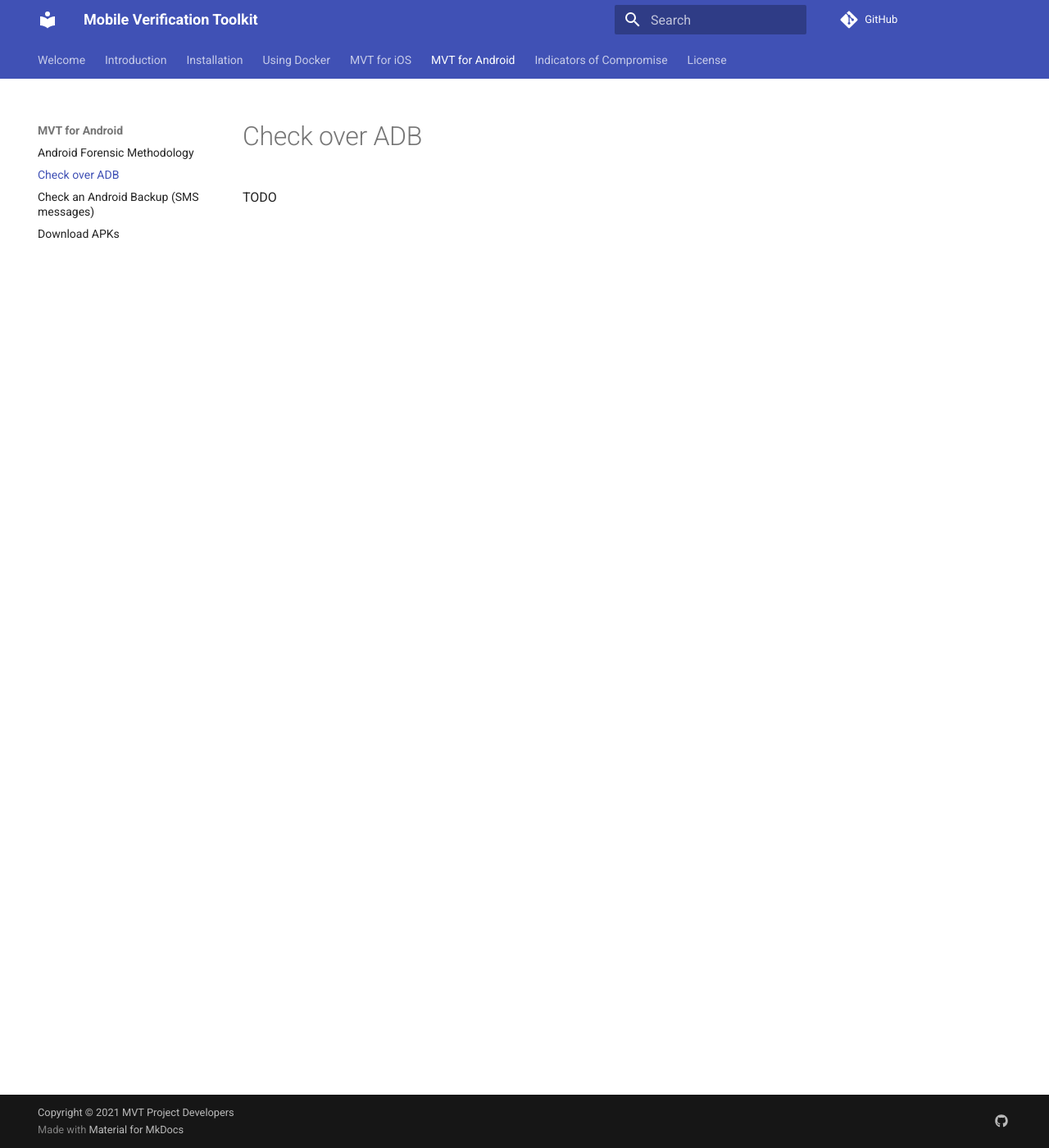
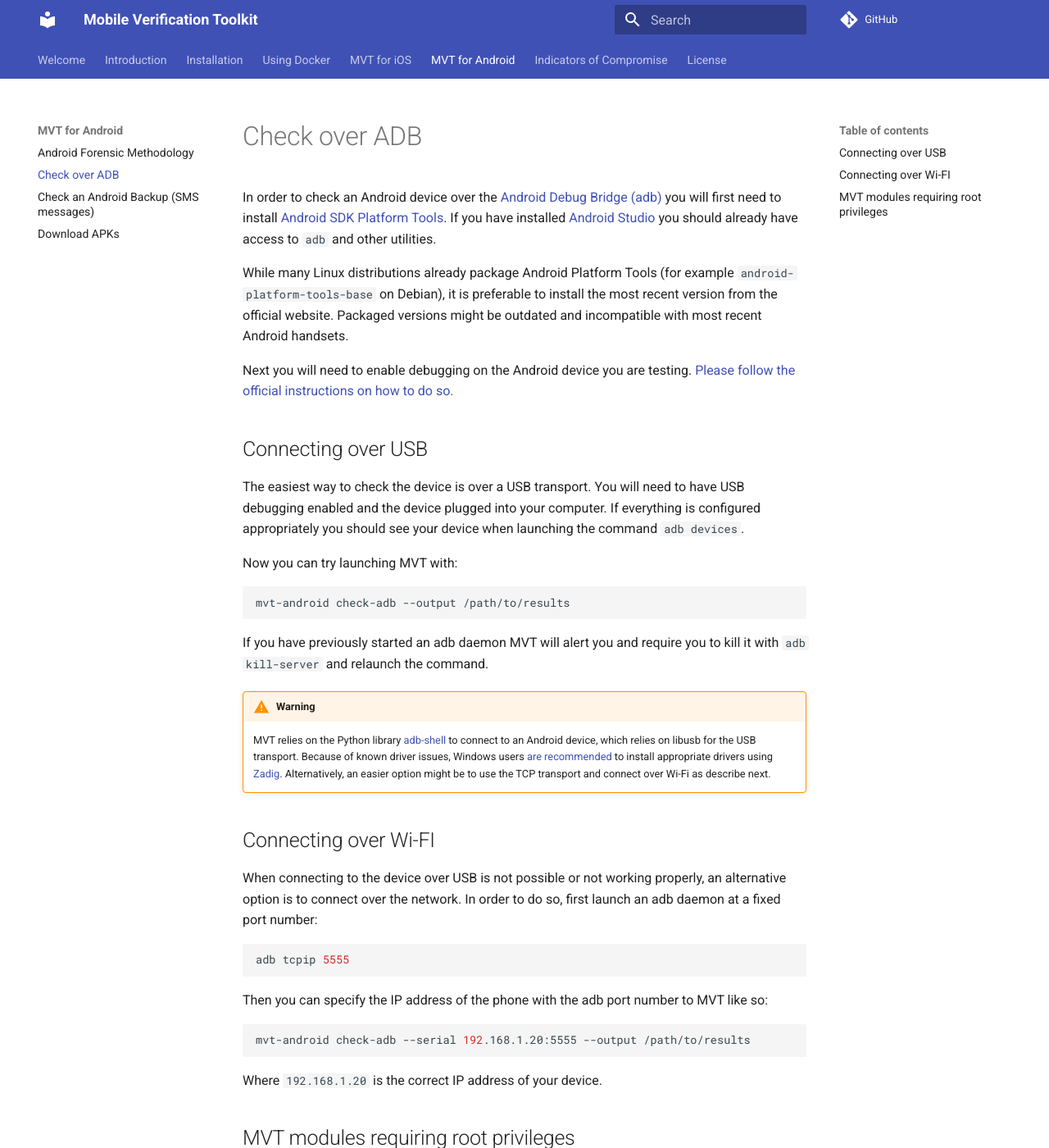
Before and after one commit to appcheckdemo/mvt, an MkDocs documentation site: the page built from docs/android/adb.md, in a window 1280 px wide and 1400 px high. Shown: the whole window at 82% size. Built offline with MkDocs 1.6.1 and Material for MkDocs 9.7.7, drawn with Linux system fonts in a browser that asks for light colours; comment, search, counter and statistics services are not loaded; some of the changed text lies outside the part shown.

Commit message:
Updated Android documentation

````diff
--- a/docs/android/adb.md
+++ b/docs/android/adb.md
@@ -1,8 +1,42 @@
 # Check over ADB
 
-TODO
+In order to check an Android device over the [Android Debug Bridge (adb)](https://developer.android.com/studio/command-line/adb) you will first need to install [Android SDK Platform Tools](https://developer.android.com/studio/releases/platform-tools). If you have installed [Android Studio](https://developer.android.com/studio/) you should already have access to `adb` and other utilities.
 
-<!-- In order to use `mvt-android` you need to connect your Android device to your computer. You will then need to [enable USB debugging](https://developer.android.com/studio/debug/dev-options#enable>) on the Android device.
+While many Linux distributions already package Android Platform Tools (for example `android-platform-tools-base` on Debian), it is preferable to install the most recent version from the official website. Packaged versions might be outdated and incompatible with most recent Android handsets.
 
-If this is the first time you connect to this device, you will need to approve the authentication keys through a prompt that will appear on your Android device.
- -->
+Next you will need to enable debugging on the Android device you are testing. [Please follow the official instructions on how to do so.](https://developer.android.com/studio/command-line/adb)
+
+## Connecting over USB
+
+The easiest way to check the device is over a USB transport. You will need to have USB debugging enabled and the device plugged into your computer. If everything is configured appropriately you should see your device when launching the command `adb devices`.
+
+Now you can try launching MVT with:
+
+```bash
+mvt-android check-adb --output /path/to/results
+```
+
+If you have previously started an adb daemon MVT will alert you and require you to kill it with `adb kill-server` and relaunch the command.
+
+!!! warning
+    MVT relies on the Python library [adb-shell](https://pypi.org/project/adb-shell/) to connect to an Android device, which relies on libusb for the USB transport. Because of known driver issues, Windows users [are recommended](https://github.com/JeffLIrion/adb_shell/issues/118) to install appropriate drivers using [Zadig](https://zadig.akeo.ie/). Alternatively, an easier option might be to use the TCP transport and connect over Wi-Fi as describe next.
+
+## Connecting over Wi-FI
+
+When connecting to the device over USB is not possible or not working properly, an alternative option is to connect over the network. In order to do so, first launch an adb daemon at a fixed port number:
+
+```bash
+adb tcpip 5555
+```
+
+Then you can specify the IP address of the phone with the adb port number to MVT like so:
+
+```bash
+mvt-android check-adb --serial 192.168.1.20:5555 --output /path/to/results
+```
+
+Where `192.168.1.20` is the correct IP address of your device.
+
+## MVT modules requiring root privileges
+
+Of the currently available `mvt-android check-adb` modules a handful require root privileges to function correctly. This is because certain files, such as browser history and SMS messages databases are not accessible with user privileges through adb. These modules are to be considered OPTIONALLY available in case the device was already jailbroken. **Do NOT jailbreak your own device unless you are sure of what you are doing!** Jailbreaking your phone exposes it to considerable security risks!
````
Also changed, not shown: docs/android/methodology.md (+3 -2 lines).
